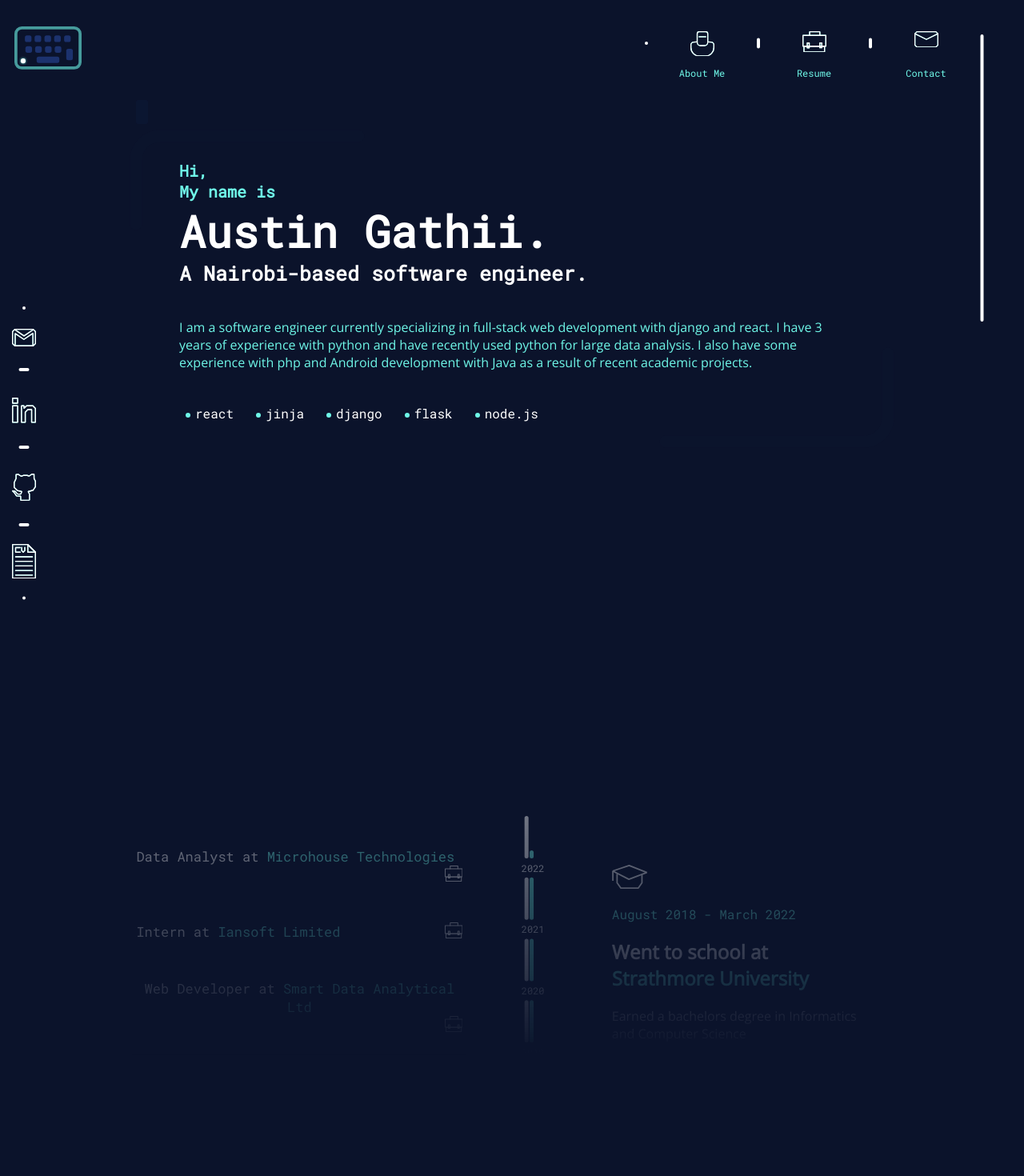
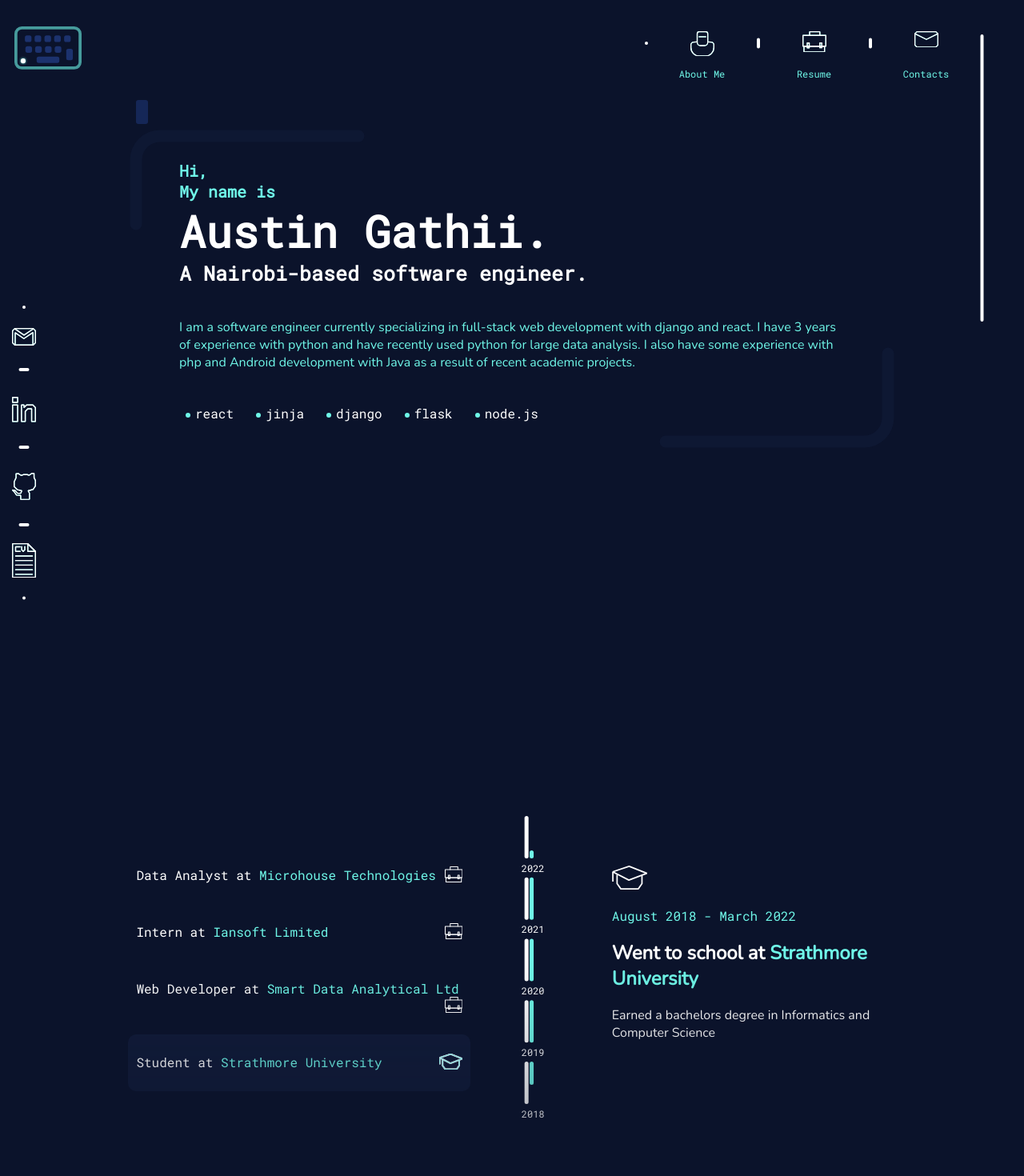
Before and after one commit to AustinGTI/austingti.github.io, a React (Create React App) app: page / in a window 1280 px wide. Shown: the top 1470 px of the page at 80% size. Built offline with nearby package versions, Linux system fonts and the light colour scheme.

Commit message:
post deployment bug fixes

```diff
--- a/package.json
+++ b/package.json
@@ -1,5 +1,5 @@
 {
-  "homepage": "https://austingti.github.io/austingti",
+  "homepage": "https://austingti.github.io",
   "name": "austingti",
   "version": "0.1.0",
   "private": true,
--- a/public/index.css
+++ b/public/index.css
@@ -1,5 +1,6 @@
 @import url("https://fonts.googleapis.com/css2?family=Open+Sans&family=Roboto+Mono&display=swap");
 @import url("https://fonts.googleapis.com/css2?family=Ubuntu+Mono&display=swap");
+@import url("https://fonts.googleapis.com/css2?family=Nunito&display=swap");
 
 :root {
   --primary-color: rgb(111, 247, 232);
@@ -11,7 +12,7 @@
 body {
   background-color: var(--bg-color);
   color: white;
-  font-family: "Open Sans", sans-serif !important;
+  font-family: "Nunito", sans-serif !important;
   overflow-x: hidden;
 }
 
--- a/src/App.js
+++ b/src/App.js
@@ -276,7 +276,6 @@ function App() {
       let currOpacity = parseFloat(
         window.getComputedStyle(currPage).getPropertyValue("opacity")
       );
-      console.log(currOpacity);
       let targetOpacity = 0;
 
       let mFrames =
--- a/src/Branding/Intro.js
+++ b/src/Branding/Intro.js
@@ -13,7 +13,7 @@ export default function Intro({ launchSite }) {
       tFrame: 0,
       pFrame: 0,
       tSpeed: 7 / 1000, //chars per ms
-      pSpeed: 50 / 1000, //% per ms
+      pSpeed: 75 / 1000, //% per ms
       tAnim: undefined,
       pAnim: undefined,
     };
--- a/src/FixedComponents/LinkBar.js
+++ b/src/FixedComponents/LinkBar.js
@@ -29,7 +29,10 @@ export default function LinkBar() {
         v.classList.add("iconBtn");
       }
     });
-    const scrollLimit = [1426, 1800];
+    const scrollLimit = [
+      document.body.scrollHeight - window.innerHeight - 374,
+      document.body.scrollHeight - window.innerHeight,
+    ];
     const scrollRange = scrollLimit[1] - scrollLimit[0];
     /*const aspectRatio = 0.8;
     const stretchFactor = 3;
--- a/src/FixedComponents/NavBar.js
+++ b/src/FixedComponents/NavBar.js
@@ -72,7 +72,7 @@ const sections = [
   //   icon: ProjectsIcon,
   // },
   {
-    title: "Contact",
+    title: "Contacts",
     link: "#mycontacts",
     icon: ContactIcon,
   },
--- a/src/MyContacts/MyContacts.js
+++ b/src/MyContacts/MyContacts.js
@@ -131,7 +131,6 @@ export default function MyContacts() {
         document.querySelector("#mycontacts").getBoundingClientRect().y < 10 &&
         linkCanChange.current
       ) {
-        console.log("incing...");
         setLink({ type: "inc" });
       }
     }, t);
@@ -154,7 +153,6 @@ export default function MyContacts() {
       if (entries[0].isIntersecting) {
         setLink({ type: "set", val: 0 });
         rerenderComp(Math.random());
-        console.log("intersect");
       } else {
         resetAnim(1000);
       }
@@ -171,7 +169,6 @@ export default function MyContacts() {
     const resetMainLink = (e) => {
       if (document.visibilityState === "visible") {
         setLink({ type: "set", val: 0 });
-        console.log("reset link");
       } else {
         resetAnim(200);
       }
@@ -184,7 +181,6 @@ export default function MyContacts() {
       setLink({ type: "set", val: idx });
       linkCanChange.current = false;
       clearTimeout(invTm.current);
-      console.log("cleared");
     };
 
     const onLeave = function (e) {
@@ -220,7 +216,6 @@ export default function MyContacts() {
     } else {
       invTm.current = resetTimeout(5 * 1000);
     }
-    console.log("running");
 
     //display mainquote indicator
     const iconDivs = document.querySelectorAll(
--- a/src/MyContacts/MyContacts.scss
+++ b/src/MyContacts/MyContacts.scss
@@ -144,7 +144,7 @@ div.footer {
   height: fit-content;
   position: absolute;
   bottom: 0px;
-  margin: 0 auto;
+  margin: 0 auto 5px;
   right: 0;
   left: 0;
 
--- a/src/Resume/Resume.js
+++ b/src/Resume/Resume.js
@@ -64,7 +64,7 @@ function ResumeDetail({ data }) {
 
       <h2>
         {type === "school" ? "Went to school at " : "Worked at "}
-        <a className="primary" style={{ textDecoration: "none" }} href={link}>
+        <a className="primary orglink" href={link}>
           {organization}
         </a>
       </h2>
@@ -420,7 +420,7 @@ export default function Resume() {
       description:
         "Developed a wide variety of wordpress based websites with custom php plugins",
       position: "Web Developer",
-      duration: [new Date(2020, 2), new Date(2020, 4)],
+      duration: [new Date(2020, 1), new Date(2020, 4)],
     },
     {
       organization: "Iansoft Limited",
@@ -436,7 +436,7 @@ export default function Resume() {
       link: "https://microhouse.co.ke/",
       type: "work",
       description:
-        "Managed, cleaned and analyzed a large SQL database of user data in a team with 3 other programmers",
+        "Managed, cleaned and analyzed a large SQL database of user data in a team with 2 other engineers",
       position: "Data Analyst",
       duration: [new Date(2022, 2), new Date(2022, 7)],
     },
--- a/src/Resume/Resume.scss
+++ b/src/Resume/Resume.scss
@@ -45,7 +45,7 @@
         }
       }
       span.title {
-        font-size: 17px;
+        font-size: 16px;
         float: left;
       }
       &::before {
@@ -91,7 +91,7 @@
 
         span.tag {
           svg {
-            filter: drop-shadow(0 0 3px var(--primary-color));
+            filter: drop-shadow(0 0 5px var(--primary-color));
           }
         }
       }
@@ -114,6 +114,13 @@
     margin: 10vh 1vw;
     padding: 0 0;
     height: 100%;
+
+    .orglink {
+      text-decoration: none;
+      &:hover {
+        text-decoration: underline solid white 3px;
+      }
+    }
 
     ul {
       list-style: none;
```
